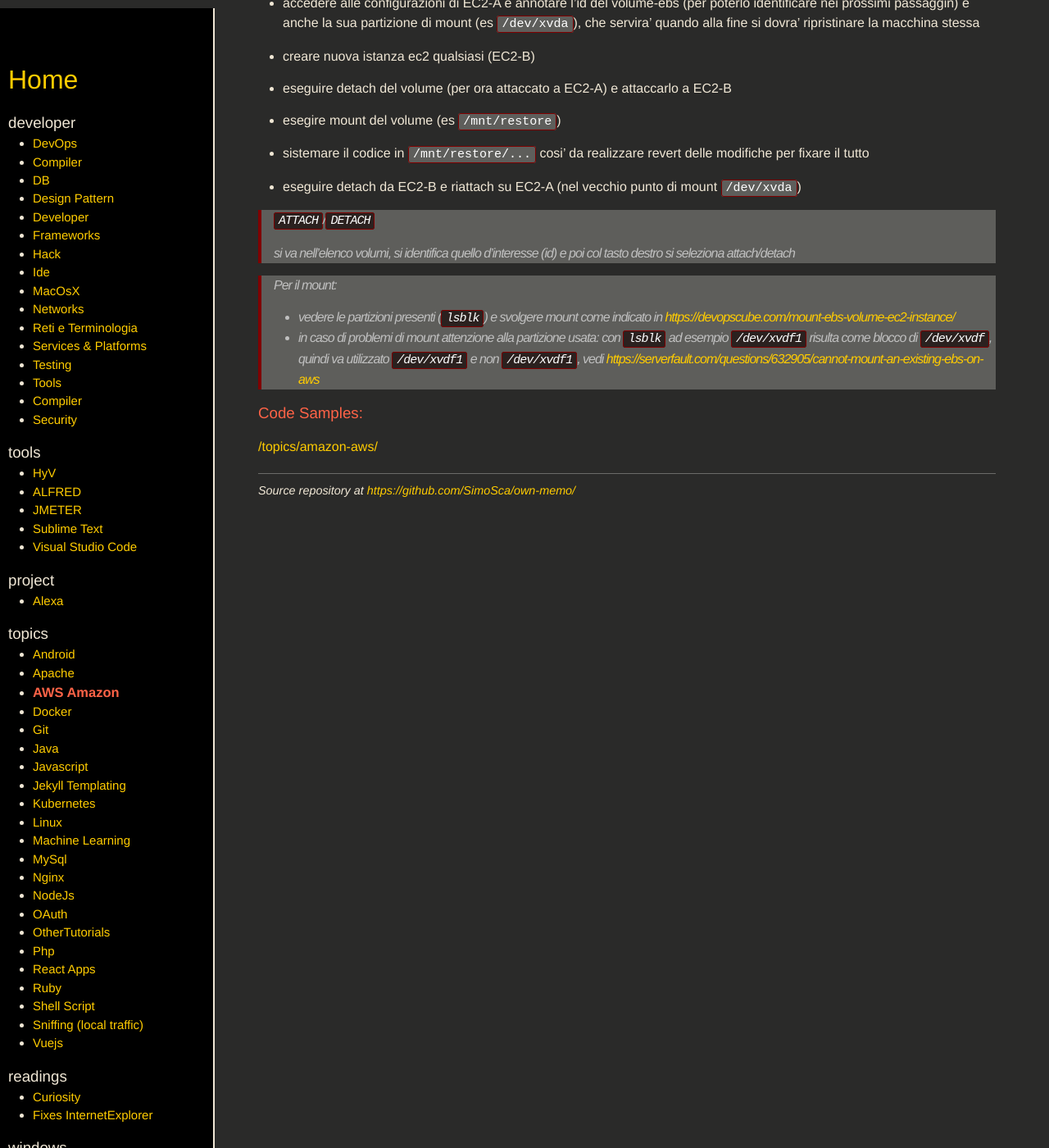
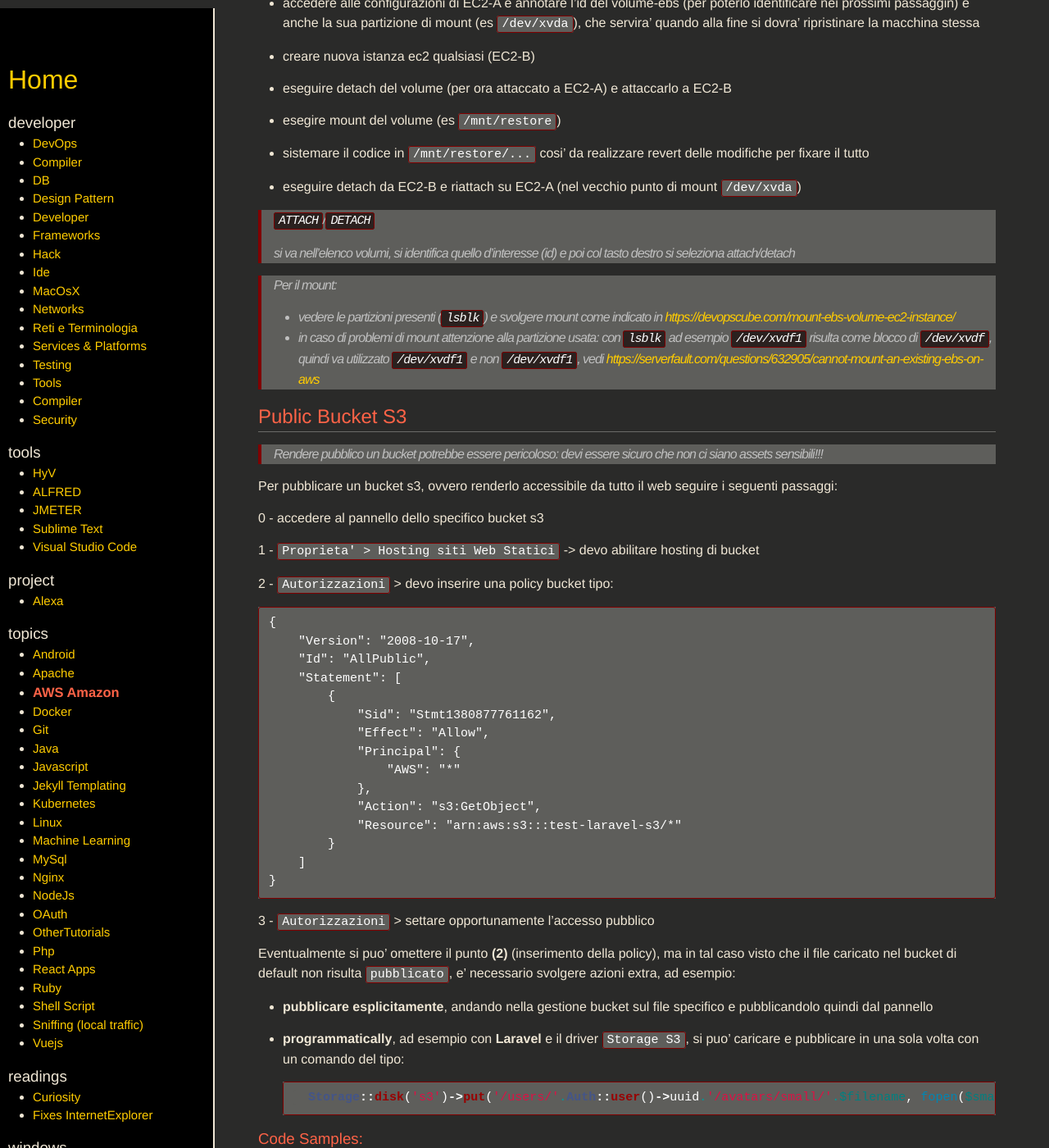
Before and after one commit to SimoSca/own-memo, a Jekyll site: the page built from _pages/topics/aws.md, in a window 1280 px wide and 1400 px high, scrolled down 1097 px. Shown: the whole window at 82% size. Built offline with Jekyll 4.4.1, drawn with Linux system fonts in a browser that asks for light colours; nearby versions of some CDN libraries.

Commit message:
[aws] aggiunto esempio bucket s3

`````diff
--- a/_pages/topics/aws.md
+++ b/_pages/topics/aws.md
@@ -85,3 +85,49 @@ Cosi', se si sa come ripristinare sull'istanza non piu' funzionate (EC2-A):
 > - vedere le partizioni presenti (`lsblk`) e svolgere mount come indicato in [https://devopscube.com/mount-ebs-volume-ec2-instance/](https://devopscube.com/mount-ebs-volume-ec2-instance/)
 > - in caso di problemi di mount attenzione alla partizione usata: con `lsblk` ad esempio `/dev/xvdf1` risulta come blocco di `/dev/xvdf`,
 > quindi va utilizzato `/dev/xvdf1` e non `/dev/xvdf1`, vedi [https://serverfault.com/questions/632905/cannot-mount-an-existing-ebs-on-aws](https://serverfault.com/questions/632905/cannot-mount-an-existing-ebs-on-aws)
+
+
+
+Public Bucket S3
+-----------------
+
+> Rendere pubblico un bucket potrebbe essere pericoloso: devi essere sicuro che non ci siano assets sensibili!!!
+
+Per pubblicare un bucket s3, ovvero renderlo accessibile da tutto il web seguire i seguenti passaggi:
+
+0 - accedere al pannello dello specifico bucket s3
+
+1 - `Proprieta' > Hosting siti Web Statici` -> devo abilitare hosting di bucket
+
+2 - `Autorizzazioni` > devo inserire una policy bucket tipo:
+
+````
+{
+    "Version": "2008-10-17",
+    "Id": "AllPublic",
+    "Statement": [
+        {
+            "Sid": "Stmt1380877761162",
+            "Effect": "Allow",
+            "Principal": {
+                "AWS": "*"
+            },
+            "Action": "s3:GetObject",
+            "Resource": "arn:aws:s3:::test-laravel-s3/*"
+        }
+    ]
+}
+````
+
+3 - `Autorizzazioni` > settare opportunamente l'accesso pubblico
+
+
+Eventualmente si puo' omettere il punto **(2)** (inserimento della policy), ma in tal caso visto che il file caricato nel bucket di default non risulta `pubblicato`,
+e' necessario svolgere azioni extra, ad esempio:
+
+- **pubblicare esplicitamente**, andando nella gestione bucket sul file specifico e pubblicandolo quindi dal pannello
+
+- **programmatically**, ad esempio con **Laravel** e il driver `Storage S3`, si puo' caricare e pubblicare in una sola volta con un comando del tipo:
+    ````php
+    Storage::disk('s3')->put('/users/'.Auth::user()->uuid.'/avatars/small/'.$filename, fopen($small, 'r+'), 'public');
+    ````
`````
